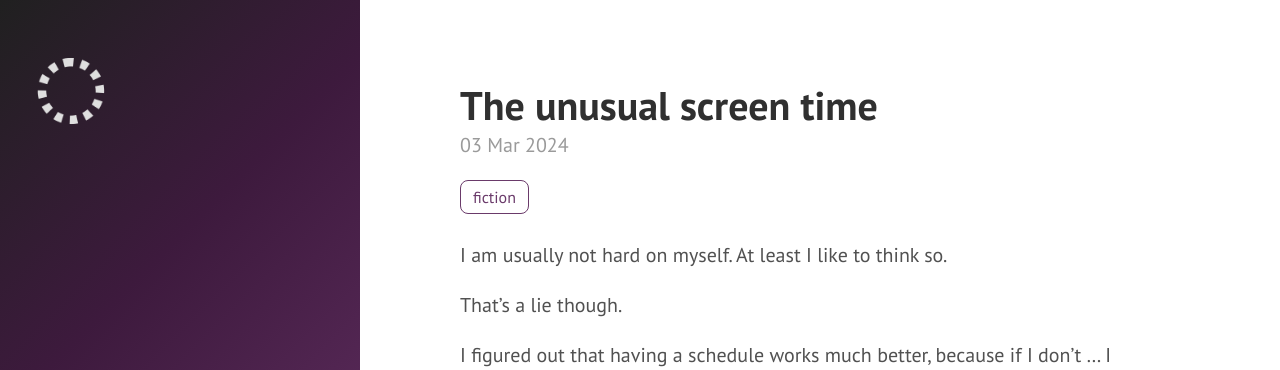
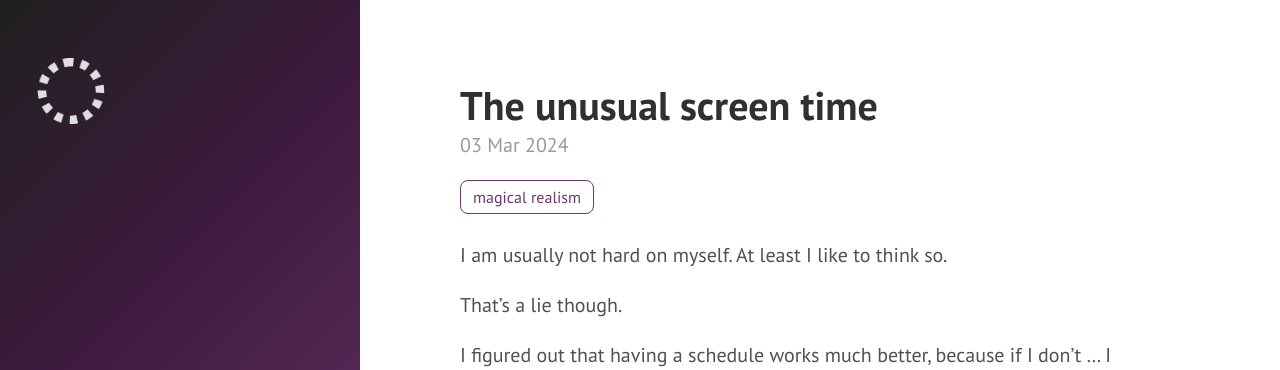
Before and after one commit to wandip/wandip.github.io, a Jekyll site: the page built from _posts/2024-03-03-screen-time.md, in a window 1280 px wide and 900 px high. Shown: the top 370 px of the window. Built offline with Jekyll 4.4.1, drawn with Linux system fonts in a browser that asks for light colours.

Commit message:
fix tags

```diff
--- a/_posts/2024-03-03-screen-time.md
+++ b/_posts/2024-03-03-screen-time.md
@@ -1,7 +1,7 @@
 ---
 layout: post
 title: The unusual screen time
-tags: [fiction]
+tags: [magical realism]
 ---
 
 I am usually not hard on myself. At least I like to think so.
```
Also changed, not shown: _posts/2023-09-01-coffee.md (+1 -1 lines).
